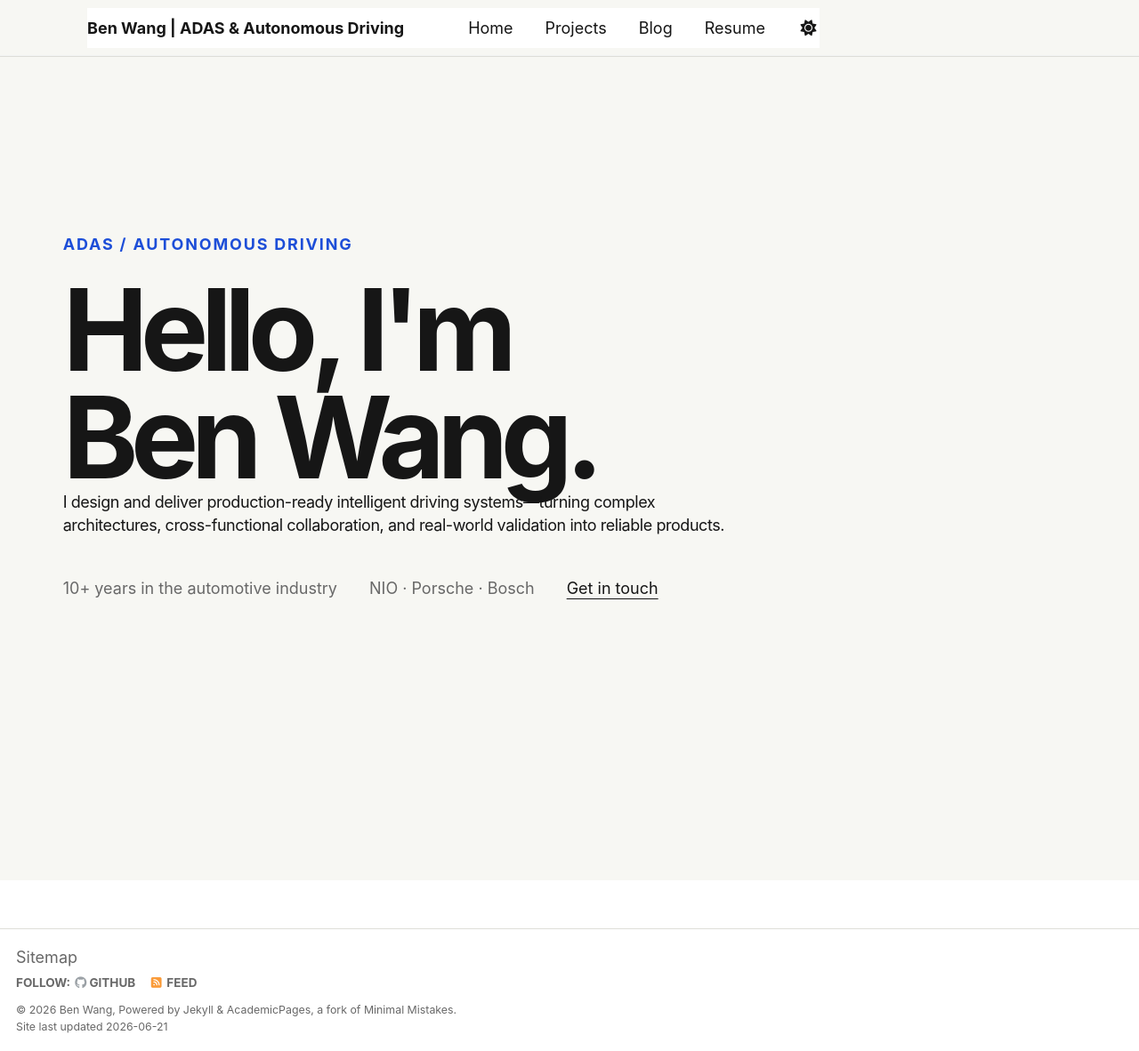
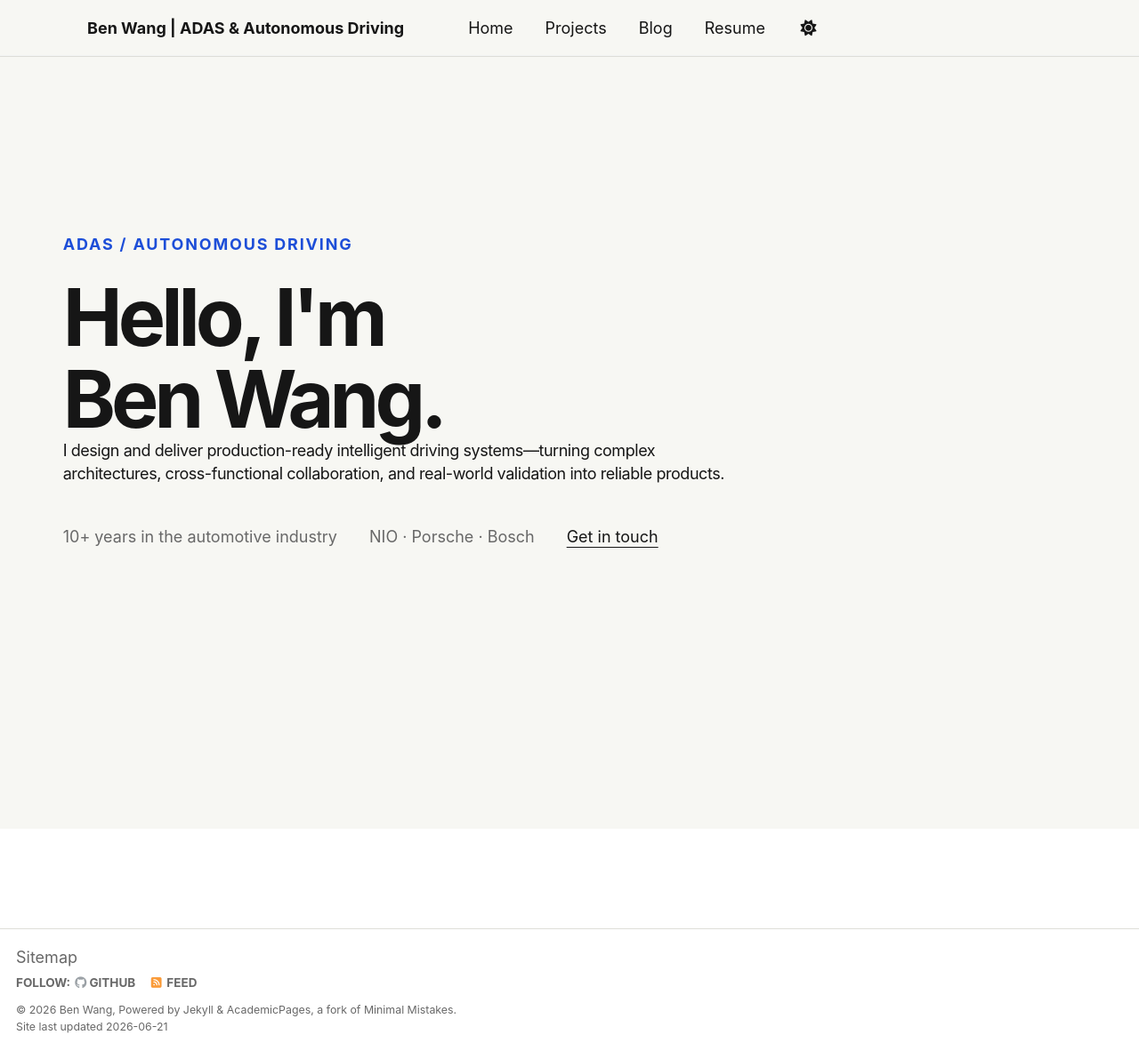
Before and after one commit to ai-benwang/ai-benwang.github.io, a Jekyll site: the page built from _pages/about.md, in a window 1280 px wide and 1182 px high. Shown: the whole window at 89% size. Built offline with Jekyll 4.4.1, drawn with Linux system fonts in a browser that asks for light colours.

Commit message:
Refine homepage type and navigation background

```diff
--- a/assets/css/main.scss
+++ b/assets/css/main.scss
@@ -53,9 +53,9 @@
 
 html { scroll-behavior: smooth; }
 body { background: var(--ben-paper); color: var(--ben-ink); }
-.masthead { background: rgba(247, 247, 243, .94); border-bottom: 1px solid var(--ben-line); }
+.masthead { background: var(--ben-paper) !important; border-bottom: 1px solid var(--ben-line); box-shadow: none; }
 .masthead__inner-wrap { max-width: 1120px; }
-.greedy-nav { background: transparent; }
+.greedy-nav, .masthead__menu-item { background: var(--ben-paper) !important; }
 .greedy-nav a { color: var(--ben-ink); }
 .greedy-nav .visible-links a::before { height: 1px; background: var(--ben-ink); }
 .page { float: none; width: 100%; padding-right: 0; }
@@ -67,8 +67,8 @@ body { background: var(--ben-paper); color: var(--ben-ink); }
 
 .home-hero { padding: 5rem 0 7rem; }
 .home-kicker { margin: 0 0 2rem; color: var(--ben-accent); font-size: .78rem; font-weight: 700; letter-spacing: .1em; }
-.home-hero h1 { max-width: 1000px; margin: 0; font-size: clamp(4rem, 10vw, 8rem); line-height: .94; letter-spacing: -.065em; }
-.home-intro { max-width: 780px; margin: 3rem 0 0; font-size: clamp(1.35rem, 2.5vw, 2rem); line-height: 1.42; letter-spacing: -.025em; }
+.home-hero h1 { max-width: 1000px; margin: 0; font-size: clamp(3.25rem, 7vw, 6rem); line-height: 1.02; letter-spacing: -.055em; }
+.home-intro { max-width: 780px; margin: 2.5rem 0 0; font-size: clamp(1.35rem, 2.5vw, 2rem); line-height: 1.42; letter-spacing: -.025em; }
 .home-meta { display: flex; flex-wrap: wrap; gap: .75rem 2rem; margin-top: 2.5rem; color: var(--ben-muted); }
 .home-meta a { color: var(--ben-ink); text-underline-offset: .25rem; }
 .page-lead { max-width: 760px; margin-bottom: 3rem; font-size: clamp(1.35rem, 2.5vw, 2rem); line-height: 1.4; letter-spacing: -.025em; }
@@ -80,5 +80,5 @@ body { background: var(--ben-paper); color: var(--ben-ink); }
 @media (max-width: 640px) {
   .masthead__inner-wrap, .page__inner-wrap { padding-left: 1rem; padding-right: 1rem; }
   .home-hero { padding-top: 3.5rem; }
-  .home-hero h1 { font-size: clamp(3.5rem, 19vw, 5.3rem); }
+  .home-hero h1 { font-size: clamp(3rem, 15vw, 4.5rem); }
 }
```
